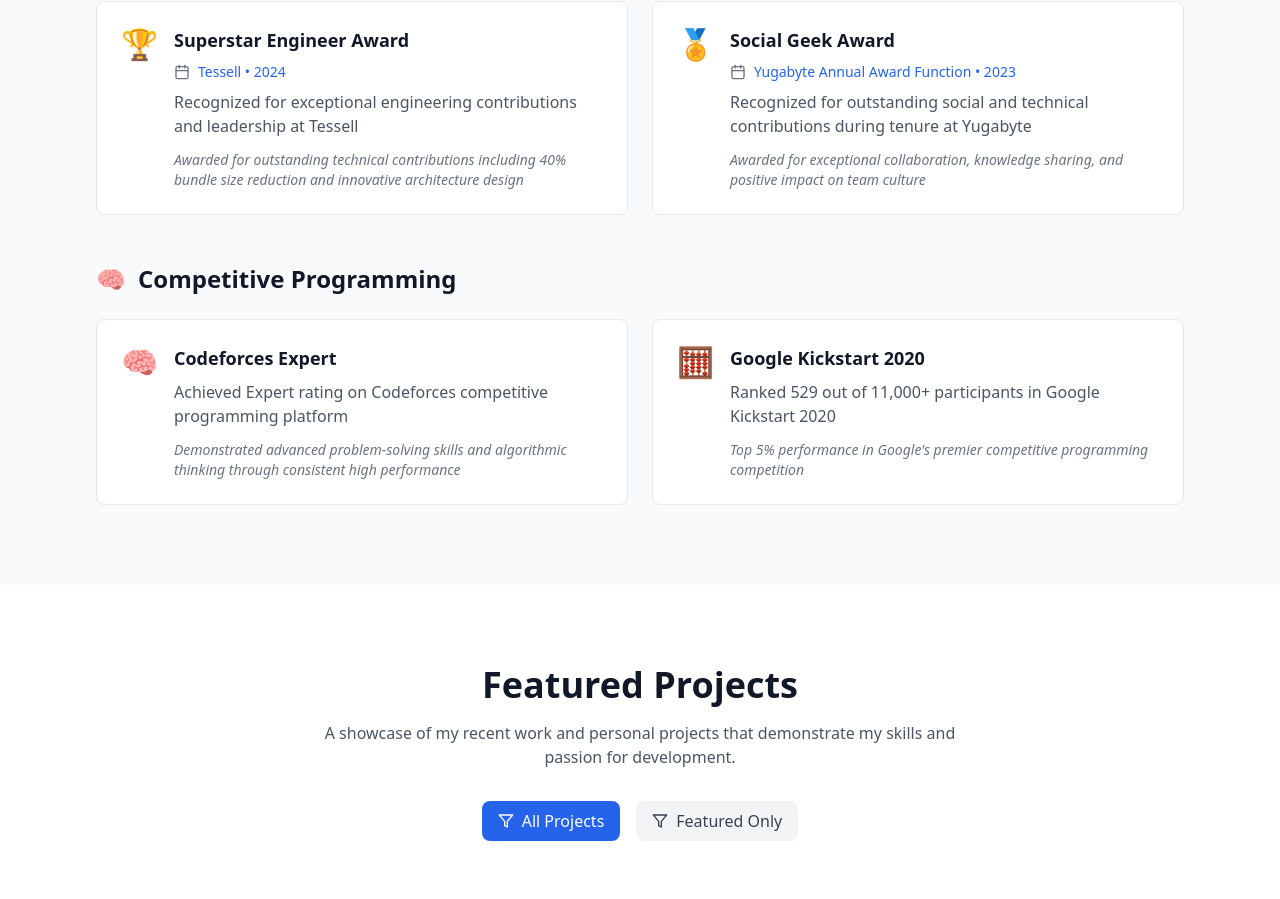
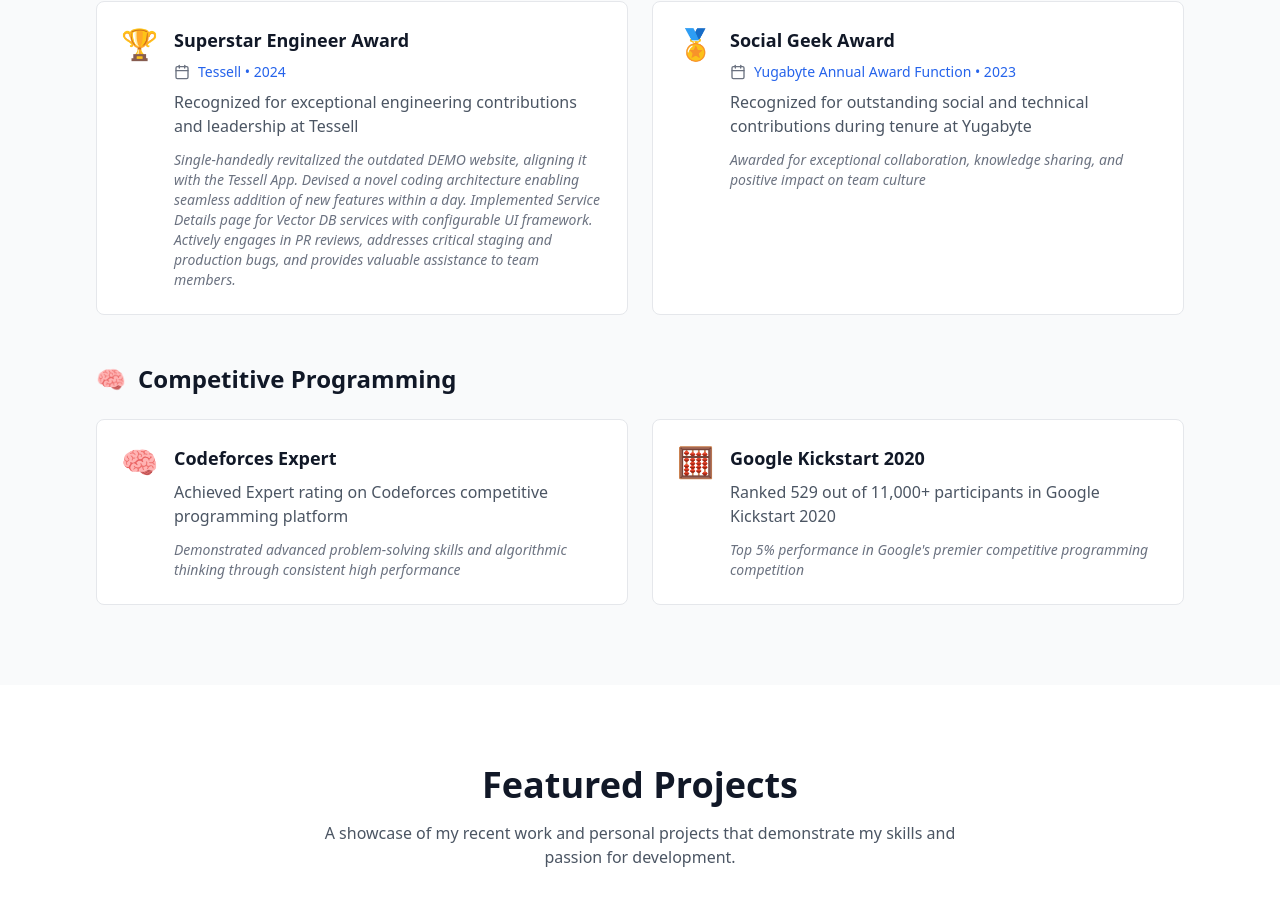
Before and after one commit to yashpreetbathla/notion-flow-portfolio, a React (Vite) app: page / in a window 1280 px wide. Shown: the part 4135-5034 px from the top of the page. Built offline with nearby package versions, Linux system fonts and the light colour scheme.

Commit message:
Add Superstar Engineer Award details
Updated the Superstar Engineer Award details in `src/data/portfolioData.ts` with the manager's description of Yashpreet's contributions.

```diff
--- a/src/data/portfolioData.ts
+++ b/src/data/portfolioData.ts
@@ -85,7 +85,7 @@ export const achievements: Achievement[] = [
     type: "award",
     event: "Tessell",
     year: "2024",
-    details: "Awarded for outstanding technical contributions including 40% bundle size reduction and innovative architecture design",
+    details: "Single-handedly revitalized the outdated DEMO website, aligning it with the Tessell App. Devised a novel coding architecture enabling seamless addition of new features within a day. Implemented Service Details page for Vector DB services with configurable UI framework. Actively engages in PR reviews, addresses critical staging and production bugs, and provides valuable assistance to team members.",
     icon: "🏆"
   },
   {
```
